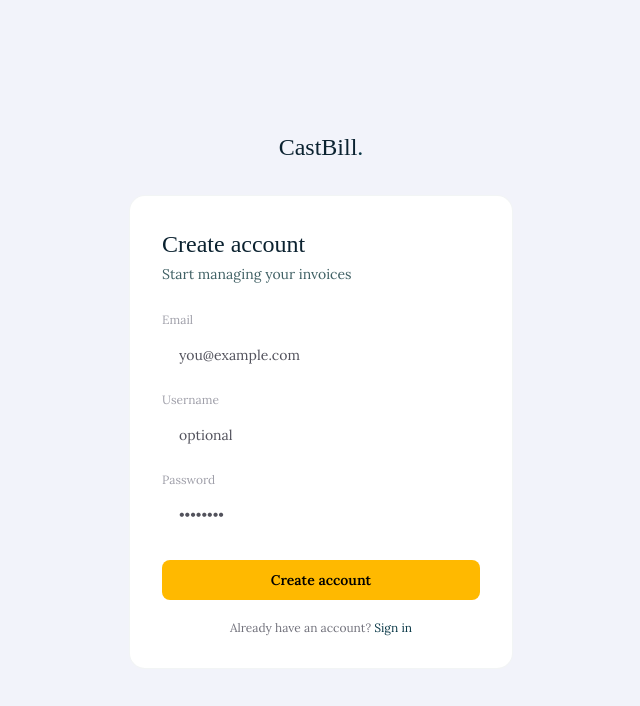
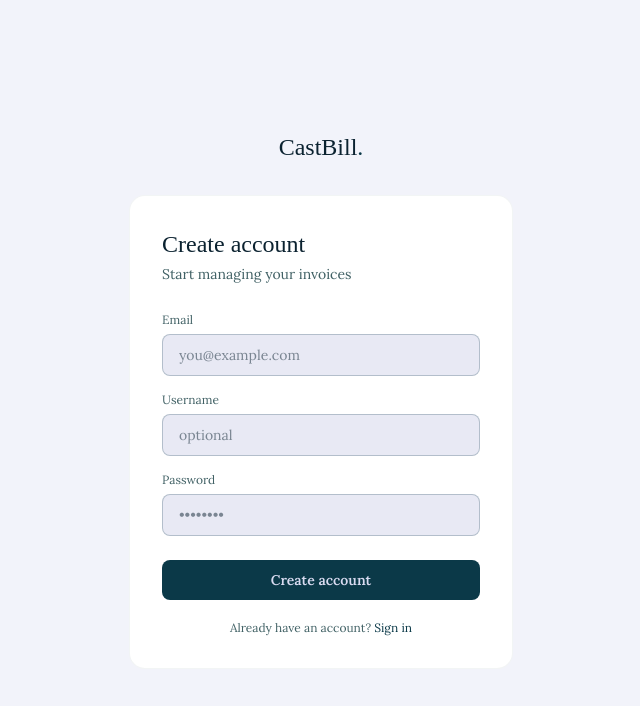
Before and after one commit to nairateam/castbill, a Next.js app: page /register in a window 1280 px wide. Shown: the top 706 px of the page, without its empty margins (319-959 px from the left). Built offline with nearby package versions, Linux system fonts and the light colour scheme; no server answers.

Commit message:
style: update auth form

```diff
--- a/components/ui/AuthForm.tsx
+++ b/components/ui/AuthForm.tsx
@@ -23,11 +23,13 @@ export default function AuthForm({
 }) {
     return (
         <div>
-            {/* Fields */}
             <div className="space-y-4 mb-6">
                 {fields.map((field) => (
                     <div key={field.label}>
-                        <label className="text-xs text-zinc-400 mb-1.5 block">
+                        <label
+                            className="text-xs mb-1.5 block"
+                            style={{ color: "var(--text-muted)" }}
+                        >
                             {field.label}
                         </label>
                         <input
@@ -36,31 +38,43 @@ export default function AuthForm({
                             onChange={(e) => field.onChange(e.target.value)}
                             placeholder={field.placeholder}
                             onKeyDown={(e) => e.key === "Enter" && onSubmit()}
-                            className="w-full bg-white/[0.04] border border-white/10 rounded-lg px-4 py-2.5 text-sm text-white placeholder:text-zinc-600 focus:outline-none focus:border-amber-400/50 transition-colors"
+                            className="w-full rounded-lg px-4 py-2.5 text-sm outline-none transition-colors"
+                            style={{
+                                background: "var(--bg-subtle)",
+                                border: "1px solid var(--border-strong)",
+                                color: "var(--text-primary)",
+                            }}
                         />
                     </div>
                 ))}
             </div>
 
-            {/* Error */}
             {error && (
-                <div className="mb-4 px-3 py-2.5 bg-red-950/50 border border-red-800/40 rounded-lg text-red-300 text-xs">
+                <div
+                    className="mb-4 px-3 py-2.5 rounded-lg text-xs"
+                    style={{
+                        background: "var(--danger-bg)",
+                        border: "1px solid var(--danger)",
+                        color: "var(--danger)",
+                    }}
+                >
                     {error}
                 </div>
             )}
 
-            {/* Submit */}
             <button
                 onClick={onSubmit}
                 disabled={loading}
-                className="w-full bg-amber-400 hover:bg-amber-300 disabled:bg-zinc-700 disabled:text-zinc-500 text-black font-semibold py-2.5 rounded-lg transition-colors text-sm mb-5"
+                className="w-full font-semibold py-2.5 rounded-lg transition-colors text-sm mb-5 disabled:opacity-50 disabled:cursor-not-allowed"
+                style={{ background: "var(--accent)", color: "var(--accent-fg)" }}
             >
                 {loading ? "Please wait..." : submitLabel}
             </button>
 
-            {/* Footer */}
             {footer && (
-                <p className="text-center text-xs text-zinc-500">{footer}</p>
+                <p className="text-center text-xs" style={{ color: "var(--text-muted)" }}>
+                    {footer}
+                </p>
             )}
         </div>
     );
```
